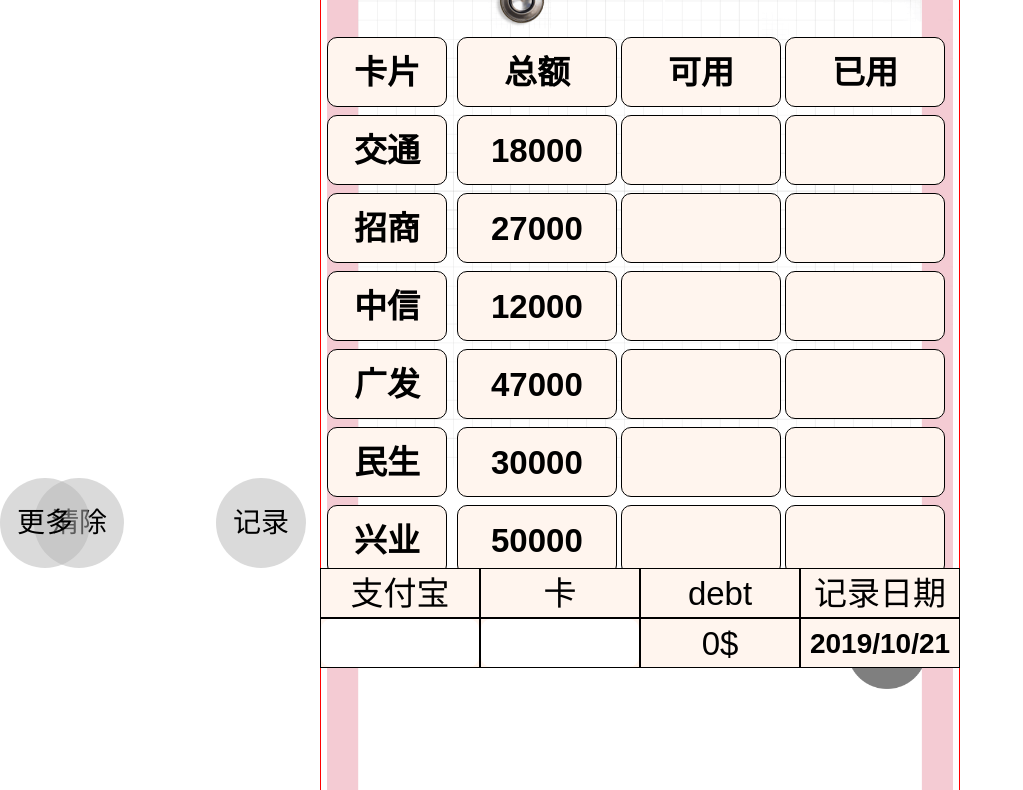
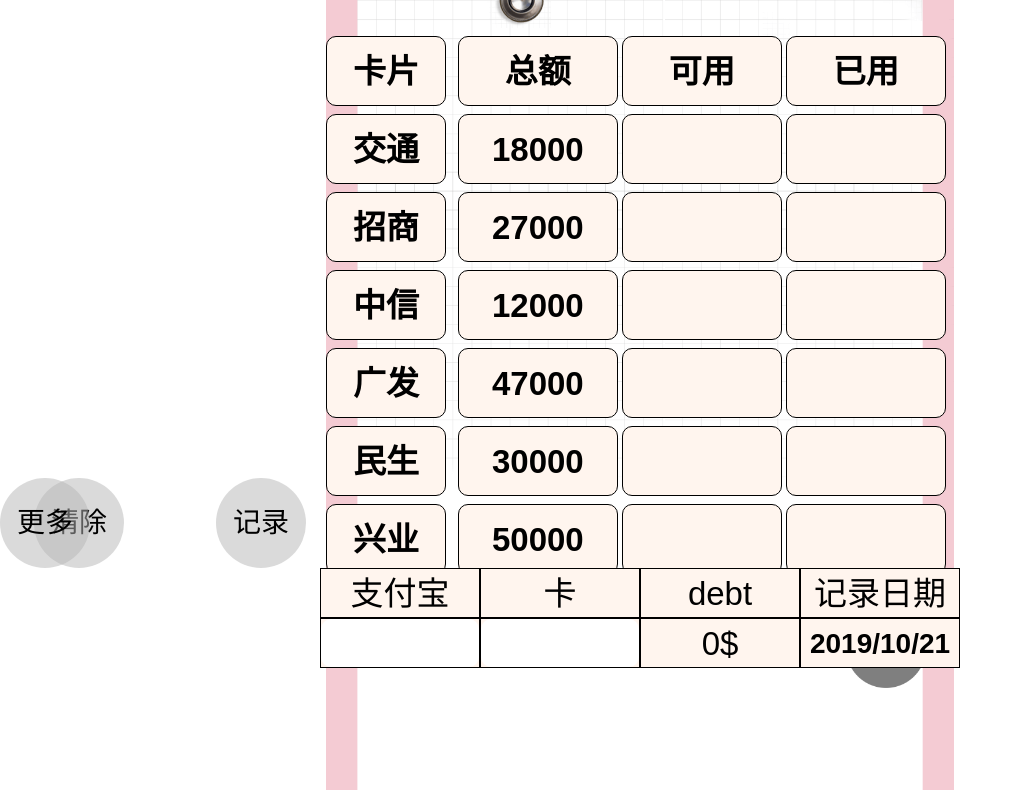
Before and after one commit to redengine9992/usrhhu, a plain HTML site: page index.html in a window 1280 px wide. Shown: the part 132-922 px from the top of the page, without its empty margins (0-1023 px from the left). Drawn offline with Linux system fonts and the light colour scheme.

Commit message:
Update css.css

```diff
--- a/css/css.css
+++ b/css/css.css
@@ -103,8 +103,8 @@
 	position: relative;
 	font-size: var(--font33);
 	/*padding: 0.6rem  .29rem 0;*/
-	border: 1px solid red;
-	box-sizing: border-box;
+/* 	border: 1px solid red; */
+/* 	box-sizing: border-box; */
 	margin: auto;
 	padding: 0 0.06rem 0;
 	/*background: url(../images/img7.png)no-repeat  center;*/
```
